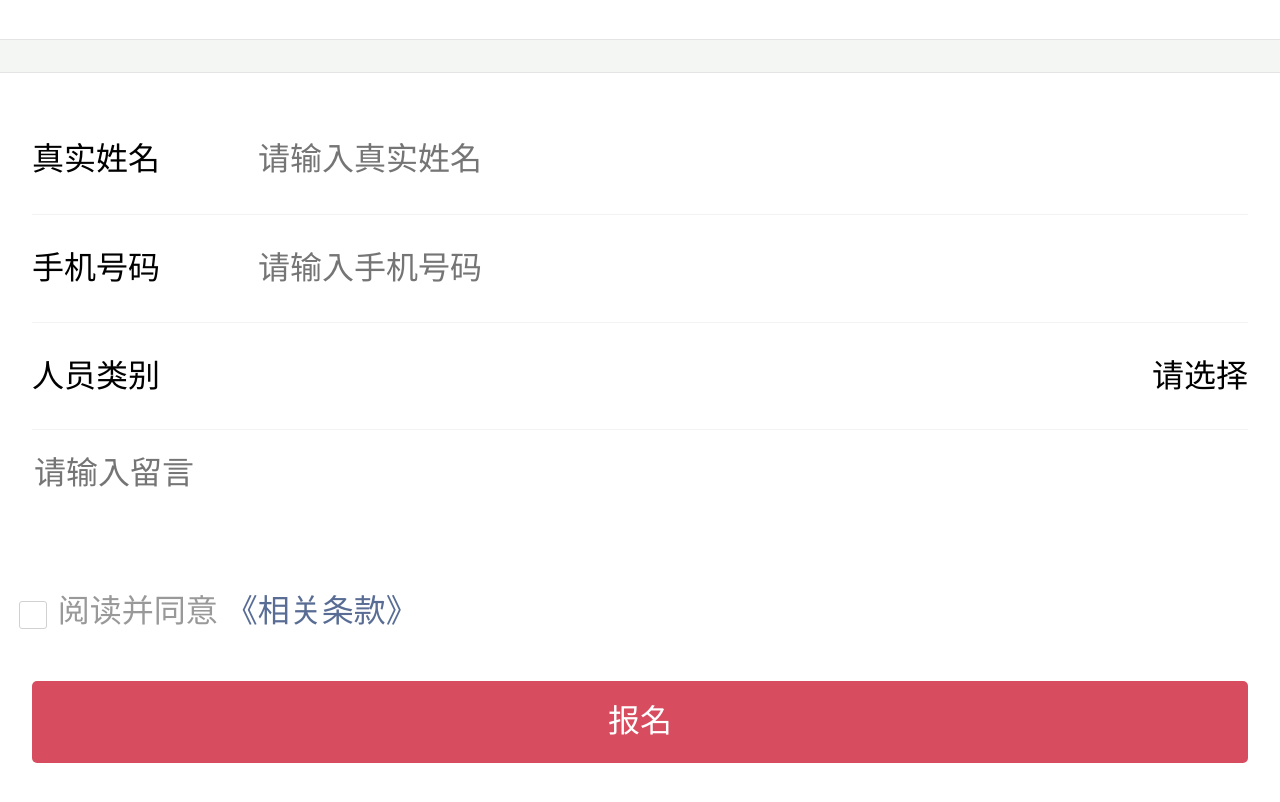
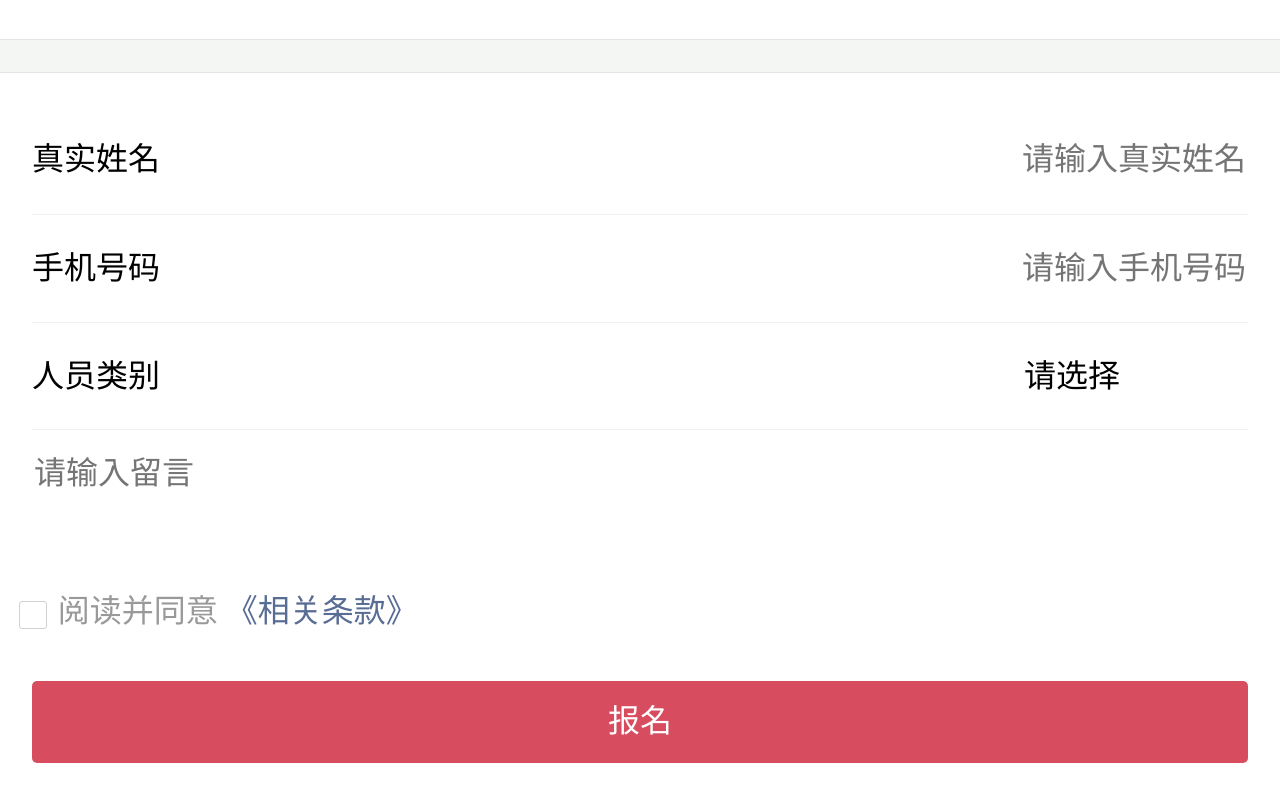
Before and after one commit to yangke687/gulp-corp-ui, a website: page src/index.html in a window 1280 px wide. Shown: the part 2484-3286 px from the top of the page. Drawn offline with nearby package versions, Linux system fonts and the light colour scheme; files that its build step writes are made by us from their sources.

Commit message:
update form input,select align style

```diff
--- a/src/index.html
+++ b/src/index.html
@@ -136,7 +136,7 @@
 								<label class="label">真实姓名</label>
 							</div>
 							<div class="bd">
-								<input class="input" type="text" placeholder="请输入真实姓名" />
+								<input class="input fixed-width" type="text" placeholder="请输入真实姓名" />
 							</div>
 						</div>
 						<div class="cell">
@@ -144,7 +144,7 @@
                 	<label class="label">手机号码</label>
                 </div>
                 <div class="bd">
-                    <input class="input" type="tel" placeholder="请输入手机号码" />
+                    <input class="input fixed-width" type="tel" placeholder="请输入手机号码" />
                 </div>
             </div>
             <div class="cell">
@@ -152,7 +152,7 @@
             		<label class="label">人员类别</label>
             	</div>
             	<div class="bd">
-        				<select class="select" name="candidate_type" dir="rtl">
+        				<select class="select fixed-width" name="candidate_type">
       						<option value="">请选择</option>
                   <option value="1">官房业主</option>
                   <option value="2">社区工作人员</option>
--- a/src/less/form.less
+++ b/src/less/form.less
@@ -61,6 +61,13 @@ form{
 			    .lh(30);
 			    position: relative;
 			    z-index: 1;
+		    }
+		    .fixed-width{
+		    	.w(105);
+		    	float: right;
+		    	&:after{
+		    		clear: both;
+		    	}
 		    }
 		    &:before{
 		    	content: " ";
```
